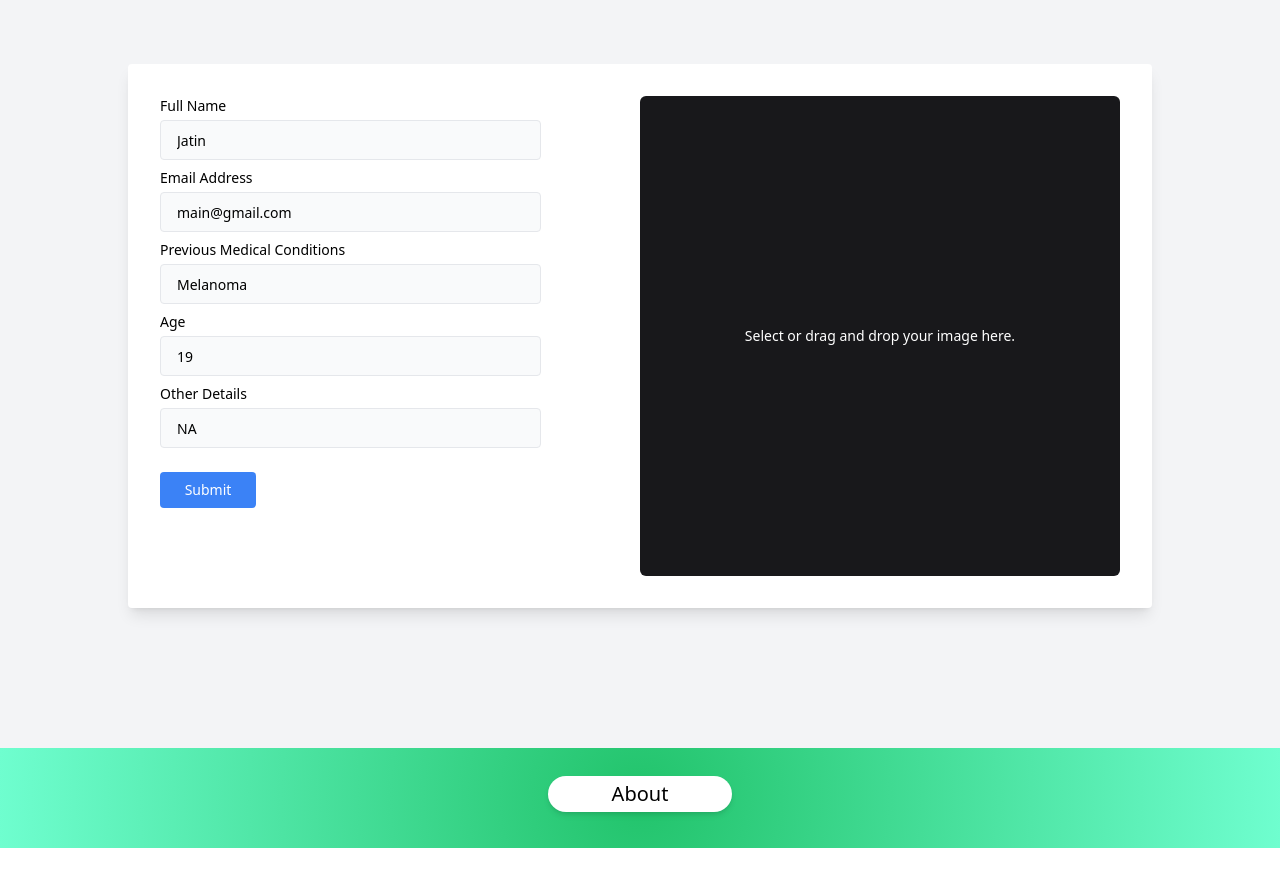
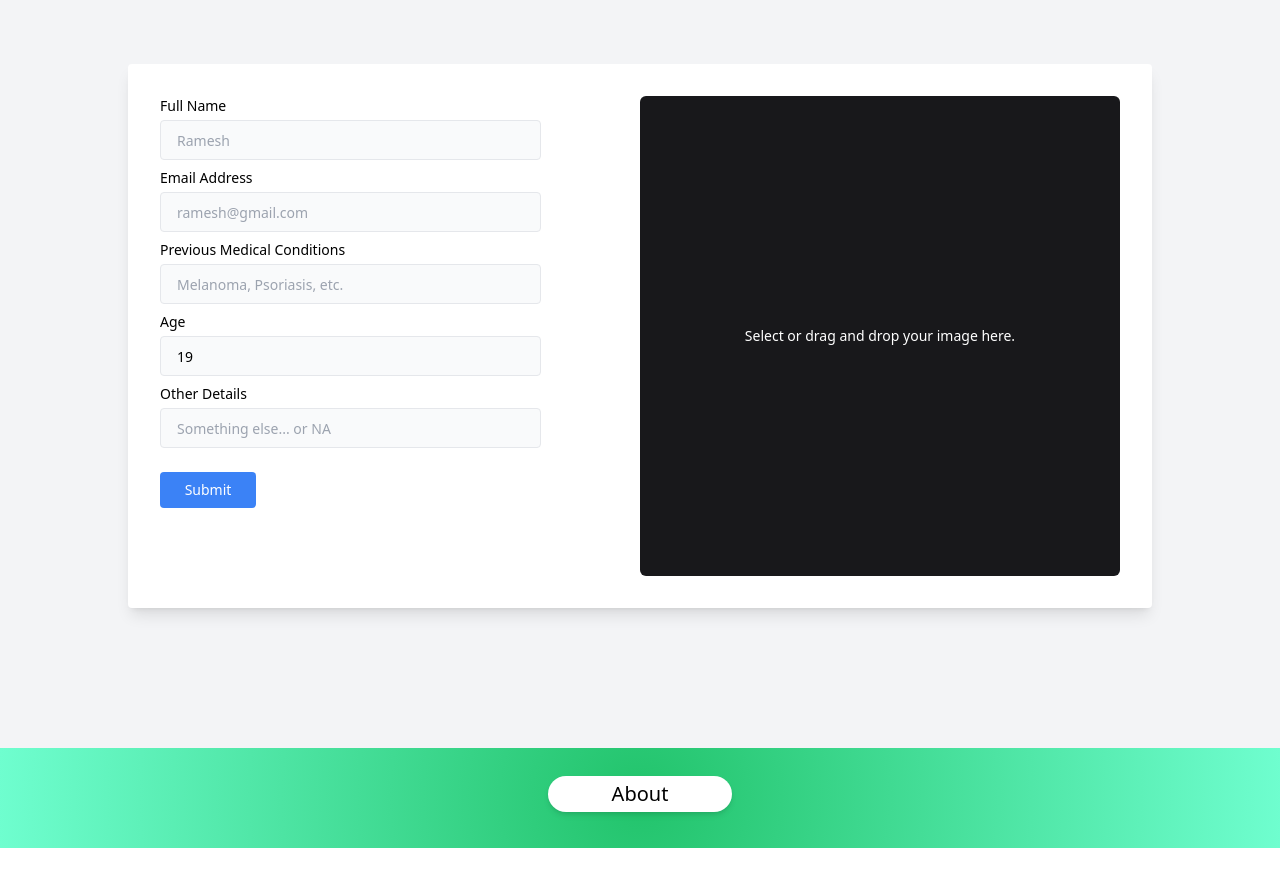
Before and after one commit to aryanraj2713/AI-Based-Dermatology-Pre-diagnostic-Tool, a React (Vite) app in the folder client/: page / in a window 1280 px wide. Shown: the part 900-1786 px from the top of the page. Built offline with nearby package versions, Linux system fonts and the light colour scheme.

Commit message:
remove hardcoded form data

```diff
--- a/client/src/components/FormComponent.jsx
+++ b/client/src/components/FormComponent.jsx
@@ -3,11 +3,11 @@ import { useDropzone } from 'react-dropzone';
 import { toast } from 'sonner';
 
 const FormComponent = () => {
-  const [username, setUserName] = useState('Jatin');
-  const [useremail, setUserEmail] = useState('main@gmail.com');
+  const [username, setUserName] = useState('');
+  const [useremail, setUserEmail] = useState('');
   const [age, setAge] = useState(19);
-  const [prevCond, setPrevCond] = useState('Melanoma');
-  const [otherCond, setOtherCond] = useState('NA');
+  const [prevCond, setPrevCond] = useState('');
+  const [otherCond, setOtherCond] = useState('');
   const [file, setFile] = useState(null);
   const [loading, setLoading] = useState(false);
   const [result, setResult] = useState(null);
@@ -297,19 +297,19 @@ const FormComponent = () => {
             <p className="text-lg font-semibold">
               Predicted Disease: {result.disease}
             </p>
-            <p className='mb-1'>Accuracy: {result.accuracy}%</p>
+            <p className="mb-1">Accuracy: {result.accuracy}%</p>
             {/* show yellow note if accuracy below 85 */}
             {result.accuracy < 85 && (
               <p className="text-yellow-700">
-                Note: Accuracy is below 85%. Results might be inaccurate.
-                Please consult a doctor for further diagnosis. <br/>
+                Note: Accuracy is below 85%. Results might be inaccurate. Please
+                consult a doctor for further diagnosis. <br />
                 Retry with a better image.
               </p>
             )}
-            <p className='mt-10 text-sm'>
-            <span className="mt-4">Results are </span>
-            <span className="font-semibold">not</span>
-            <span> a substitute for professional medical advice.</span>
+            <p className="mt-10 text-sm">
+              <span className="mt-4">Results are </span>
+              <span className="font-semibold">not</span>
+              <span> a substitute for professional medical advice.</span>
             </p>
           </div>
         </div>
```
